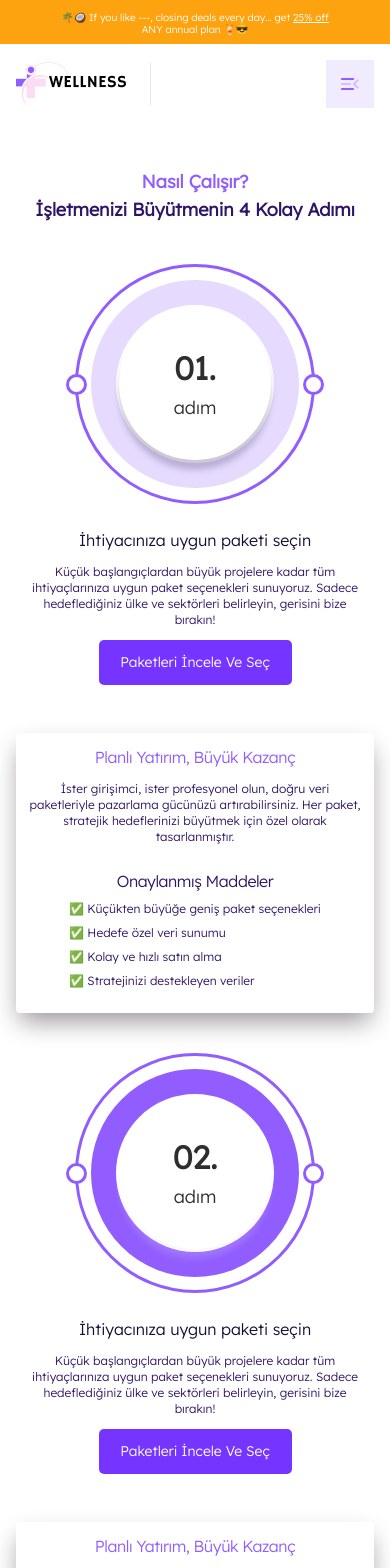
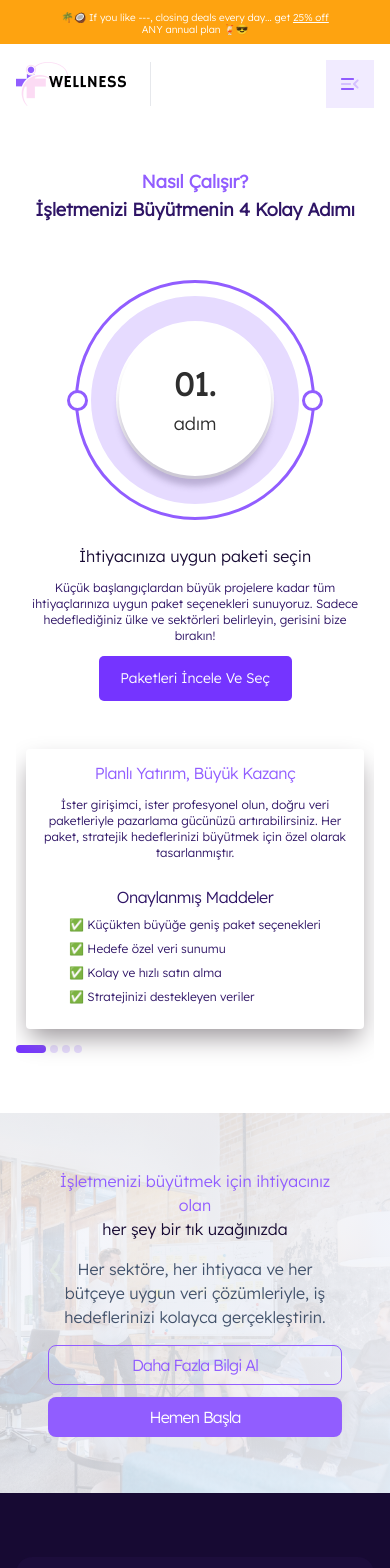
Before and after one commit to Medyanes-360/big-data-sale, a Next.js app: page /how-it-works in a window 390 px wide. Shown: the top 1568 px of the page. Built offline with nearby package versions, Linux system fonts and the light colour scheme.

Commit message:
howitworks Page made responsive

```diff
--- a/components/howItWorks/boxContainer/index.jsx
+++ /dev/null
@@ -1,16 +0,0 @@
-"use client";
-
-import howitworksMockData from "@/public/howitworksMockData";
-import StepSection from "./stepSection";
-
-const BoxContainer = () => {
-  return (
-    <div className="grid lg:grid-cols-4 grid-cols-1 lg:gap-12 gap-10 md:gap-4">
-      {howitworksMockData?.map((item, index) => {
-        return <StepSection key={index} item={item} />;
-      })}
-    </div>
-  );
-};
-
-export default BoxContainer;
--- a/components/howItWorks/index.jsx
+++ b/components/howItWorks/index.jsx
@@ -1,14 +1,34 @@
+"use client";
 import PageTitle from "@/components/home/howItWorks/pageTitle";
 import PageContainer from "@/containers/PageContainers";
 import React from "react";
-import BoxContainer from "./boxContainer";
+import StepSection from "./stepSection";
+import howitworksMockData from "@/public/howitworksMockData";
+import { SectionCarousel } from "@/globalElements/EmblaCarousel/SectionCarousel";
 
 const HowItWorks = () => {
   return (
     <section className="py-10">
-      <PageContainer>
-        <PageTitle/>
-        <BoxContainer/>
+      <PageContainer className="lg:!px-5">
+        <PageTitle />
+        <div className="hidden lg:grid lg:grid-cols-4 lg:gap-12">
+          {howitworksMockData?.map((item, index) => (
+            <StepSection key={index} item={item} />
+          ))}
+        </div>
+
+        <div className="lg:hidden">
+          <SectionCarousel
+            slides={howitworksMockData}
+            options={{ align: "start", containScroll: "trimSnaps" }}
+          >
+            {howitworksMockData?.map((item, index) => (
+              <div key={index} className="flex-[0_0_100%] min-w-0 py-4">
+                <StepSection item={item} />
+              </div>
+            ))}
+          </SectionCarousel>
+        </div>
       </PageContainer>
     </section>
   );
--- a/components/howItWorks/pageTitle/index.jsx
+++ b/components/howItWorks/pageTitle/index.jsx
@@ -2,7 +2,7 @@ import React from "react";
 
 const PageTitle = () => {
   return (
-    <h2 className="text-lg lg:text-[32px] lg:leading-[54px] mb-5 font-Inter font-semibold text-tertiary-800 text-center">
+    <h2 className="text-lg font-normal lg:text-[32px] lg:leading-[54px] mb-10 font-Inter lg:font-bold text-tertiary-800 text-center">
       <span className="text-tertiary400 ">Nasıl Çalışır?</span>
       <br />
       İşletmenizi Büyütmenin 4 Kolay Adımı
--- a/components/howItWorks/boxContainer/stepSection/index.jsx
+++ b/components/howItWorks/stepSection/index.jsx
@@ -8,14 +8,14 @@ const StepSection = ({ item }) => {
       <div className="mb-6 relative rounded-full w-[240px] h-[240px] border-[3px] border-[#915DFF] flex items-center justify-center">
         <Image
           src="/assets/icons/EllipseDot.svg"
-          className="absolute left-[-12px] top-auto"
+          className="absolute left-[-11px] top-auto"
           alt="dotIcon"
           width={21}
           height={21}
         />
         <Image
           src="/assets/icons/EllipseDot.svg"
-          className="absolute right-[-12px] top-auto"
+          className="absolute right-[-11px] top-auto"
           alt="dotIcon"
           width={21}
           height={21}
@@ -38,14 +38,14 @@ const StepSection = ({ item }) => {
         </div>
       </div>
 
-      <div className="flex flex-col px-4 gap-3 w-full h-max-[145px] items-center pb-12">
+      <div className="flex flex-col gap-3 w-full h-max-[145px] items-center pb-12">
         <h2 className="text-tertiary-900 font-medium md:text-[14px] md:leading-[21px] font-Inter text-center">
           {item.title}
         </h2>
         <div className="text-tertiary-800 font-Inter font-medium text-xs text-center">
           {item.description}
         </div>
-        <ButtonComponent className="bg-tertiary-500 w-full max-w-[193px] !px-5 rounded-[5px] gap-2 text-Inter font-medium text-[14px] text-white-default">
+        <ButtonComponent className="bg-tertiary-500 w-full max-w-[193px] !px-2 rounded-[5px] gap-2 text-Inter font-medium text-[14px] text-white-default">
           <span>Paketleri İncele Ve Seç</span>
         </ButtonComponent>
       </div>
--- /dev/null
+++ b/globalElements/EmblaCarousel/SectionCarousel.jsx
@@ -0,0 +1,43 @@
+"use client";
+import React, { useEffect, useState } from "react";
+import useEmblaCarousel from "embla-carousel-react";
+
+export function SectionCarousel({ children, slides, options }) {
+  const [emblaRef, emblaApi] = useEmblaCarousel(options);
+  const [activeIndex, setActiveIndex] = useState(0);
+
+  useEffect(() => {
+    if (!emblaApi) return;
+
+    const onSelect = () => {
+      const selectedIndex = emblaApi.selectedScrollSnap(); //aktif olan card
+      setActiveIndex(selectedIndex);
+    };
+
+    emblaApi.on("select", onSelect);
+
+    return () => {
+      emblaApi.off("select", onSelect);
+    };
+  }, [emblaApi]);
+
+  return (
+    <div className="w-full overflow-hidden" ref={emblaRef}>
+      <div className="px-[10px] flex justify-start gap-[30px]">{children}</div>
+      <div className="flex gap-1 mb-[20px] lg:hidden">
+        {slides?.map((item, index) => {
+          return (
+            <div
+              className={`${
+                activeIndex == index
+                  ? "w-[30px] h-[8px] bg-tertiary-500 rounded-[22px]"
+                  : "w-[8px] h-[8px] bg-[#E6DBFF] rounded-[22px]"
+              }`}
+              key={index}
+            ></div>
+          );
+        })}
+      </div>
+    </div>
+  );
+}
```
